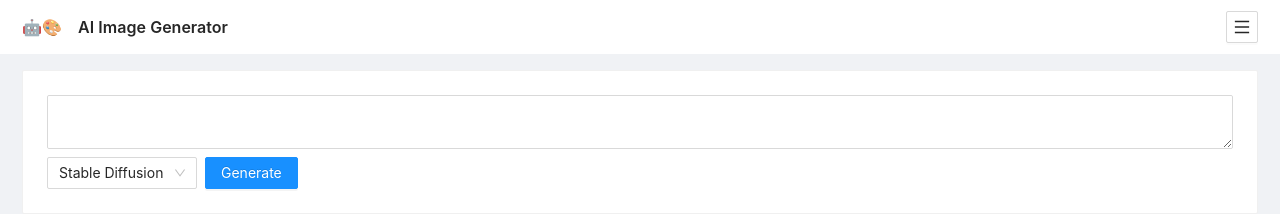
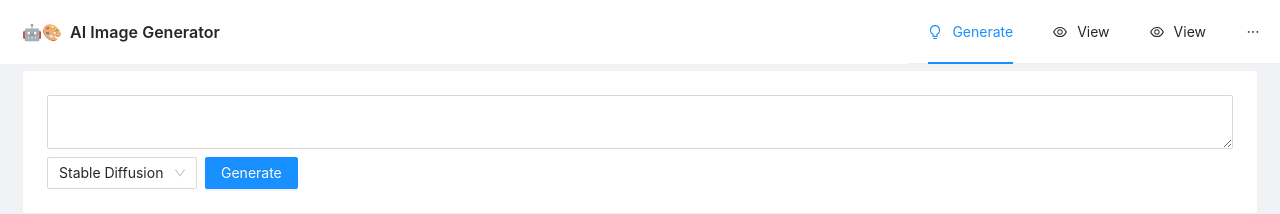
Before and after one commit to alexis-de-la-torre/ai-showcase-webapp, a Next.js app: page / in a window 1280 px wide. Shown: the top 214 px of the page. Built offline with nearby package versions, Linux system fonts and the light colour scheme.

Commit message:
aestetic changes

```diff
--- a/pages/_app.js
+++ b/pages/_app.js
@@ -13,8 +13,8 @@ const StyledHeader = styled(Header)`
   background: white;
   justify-content: space-between;
   padding-left: 22px;
-  padding-right: 22px;
-  height: 54px;
+  padding-right: 0;
+  height: 64px;
 
   position:fixed;
   top:0;
@@ -41,22 +41,14 @@ function MyApp({ Component, pageProps }) {
     return (
     <Layout>
         <StyledHeader>
-            <Space align="center" size="middle">
+            <Space align="center" style={{ minWidth: 125 }}>
                 <Typography.Title style={{margin: 0}} level={5}>🤖🎨</Typography.Title>
-                <Typography.Title style={{margin: 0}} level={5}>AI Image Generator</Typography.Title>
+                <Typography.Title style={{margin: 0, lineHeight: 1}} level={5}>AI Image Generator</Typography.Title>
             </Space>
 
-            <Button icon={<MenuOutlined />} type="ghost"
-            onClick={() => setIsMenuDrawerOpen(true)}/>
-
-            <StyledDrawer
-              open={isMenuDrawerOpen}
-              onClose={() => setIsMenuDrawerOpen(false)}
-              placement="top"
-            >
             <Menu
               defaultSelectedKeys={['generate']}
-                  onClick={() => setIsMenuDrawerOpen(false)}
+              mode="horizontal"
             >
                 <Menu.Item key="generate" icon={<BulbOutlined/>}>
                     <Link href="/">
@@ -68,8 +60,44 @@ function MyApp({ Component, pageProps }) {
                         View
                     </Link>
                 </Menu.Item>
+
+                <Menu.Item key="view" icon={<EyeOutlined/>}>
+                    <Link href="/view">
+                        View
+                    </Link>
+                </Menu.Item>
+
+                <Menu.Item key="view" icon={<EyeOutlined/>}>
+                    <Link href="/view">
+                        View
+                    </Link>
+                </Menu.Item>
             </Menu>
-            </StyledDrawer>
+
+            {/*<Button icon={<MenuOutlined />} type="ghost"*/}
+            {/*onClick={() => setIsMenuDrawerOpen(true)}/>*/}
+
+            {/*<StyledDrawer*/}
+            {/*  open={isMenuDrawerOpen}*/}
+            {/*  onClose={() => setIsMenuDrawerOpen(false)}*/}
+            {/*  placement="top"*/}
+            {/*>*/}
+            {/*    <Menu*/}
+            {/*      defaultSelectedKeys={['generate']}*/}
+            {/*      onClick={() => setIsMenuDrawerOpen(false)}*/}
+            {/*    >*/}
+            {/*        <Menu.Item key="generate" icon={<BulbOutlined/>}>*/}
+            {/*            <Link href="/">*/}
+            {/*                Generate*/}
+            {/*            </Link>*/}
+            {/*        </Menu.Item>*/}
+            {/*        <Menu.Item key="view" icon={<EyeOutlined/>}>*/}
+            {/*            <Link href="/view">*/}
+            {/*                View*/}
+            {/*            </Link>*/}
+            {/*        </Menu.Item>*/}
+            {/*    </Menu>*/}
+            {/*</StyledDrawer>*/}
         </StyledHeader>
 
         <Layout>
@@ -80,7 +108,7 @@ function MyApp({ Component, pageProps }) {
             style={{ textAlign: 'center'}}
           >
               {/*Made by <a href="https://github.com/alexis-de-la-torre">Alexis De La Torre</a>*/}
-              <Typography.Text>Generate images with Text2Img AI Models</Typography.Text>
+              <Typography.Text>Generate images with Text2Img Artificial intelligence Models</Typography.Text>
           </Footer>
         </Layout>
     </Layout>
```
Lines whose indentation alone changed are shown as unchanged.
